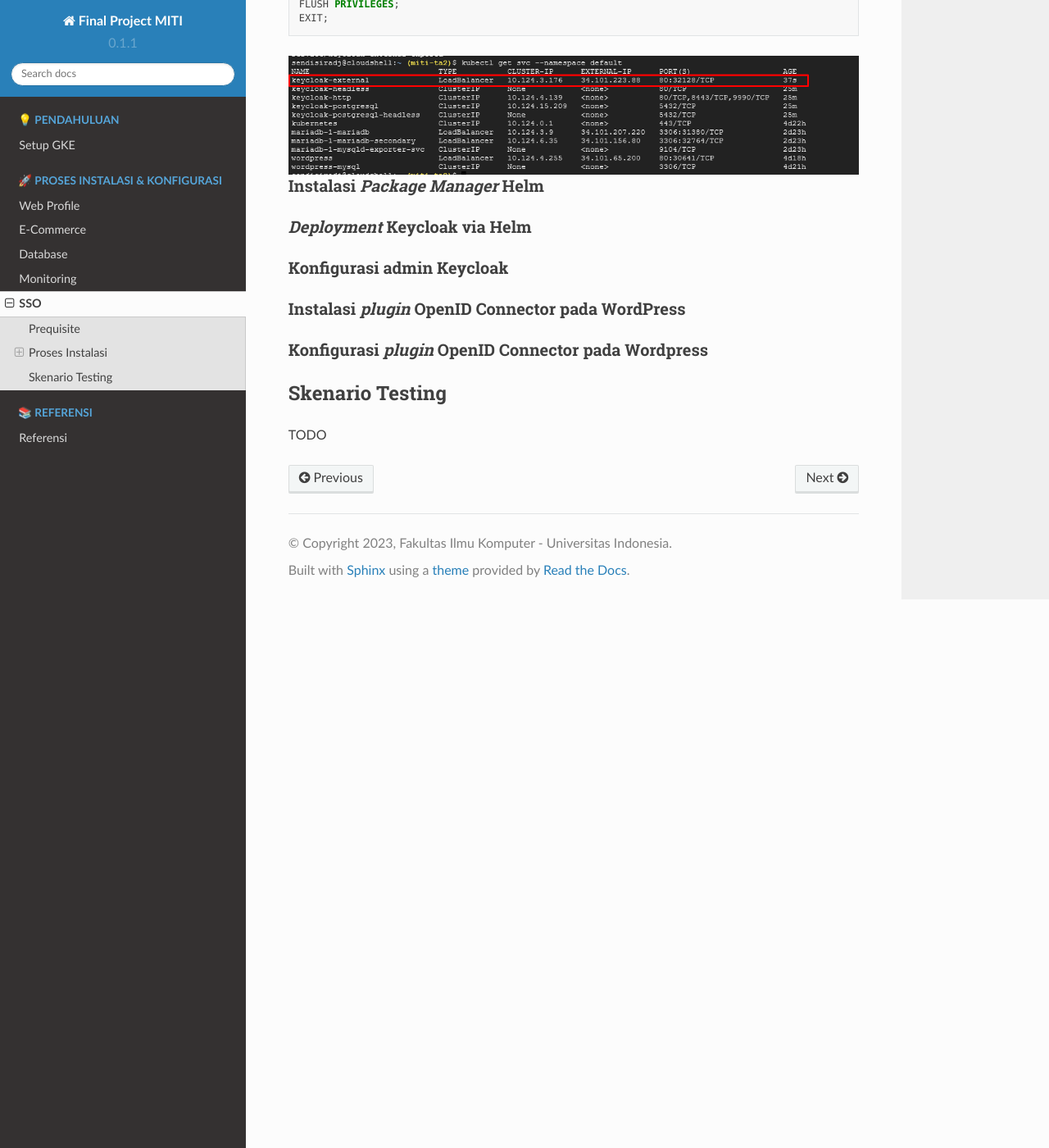
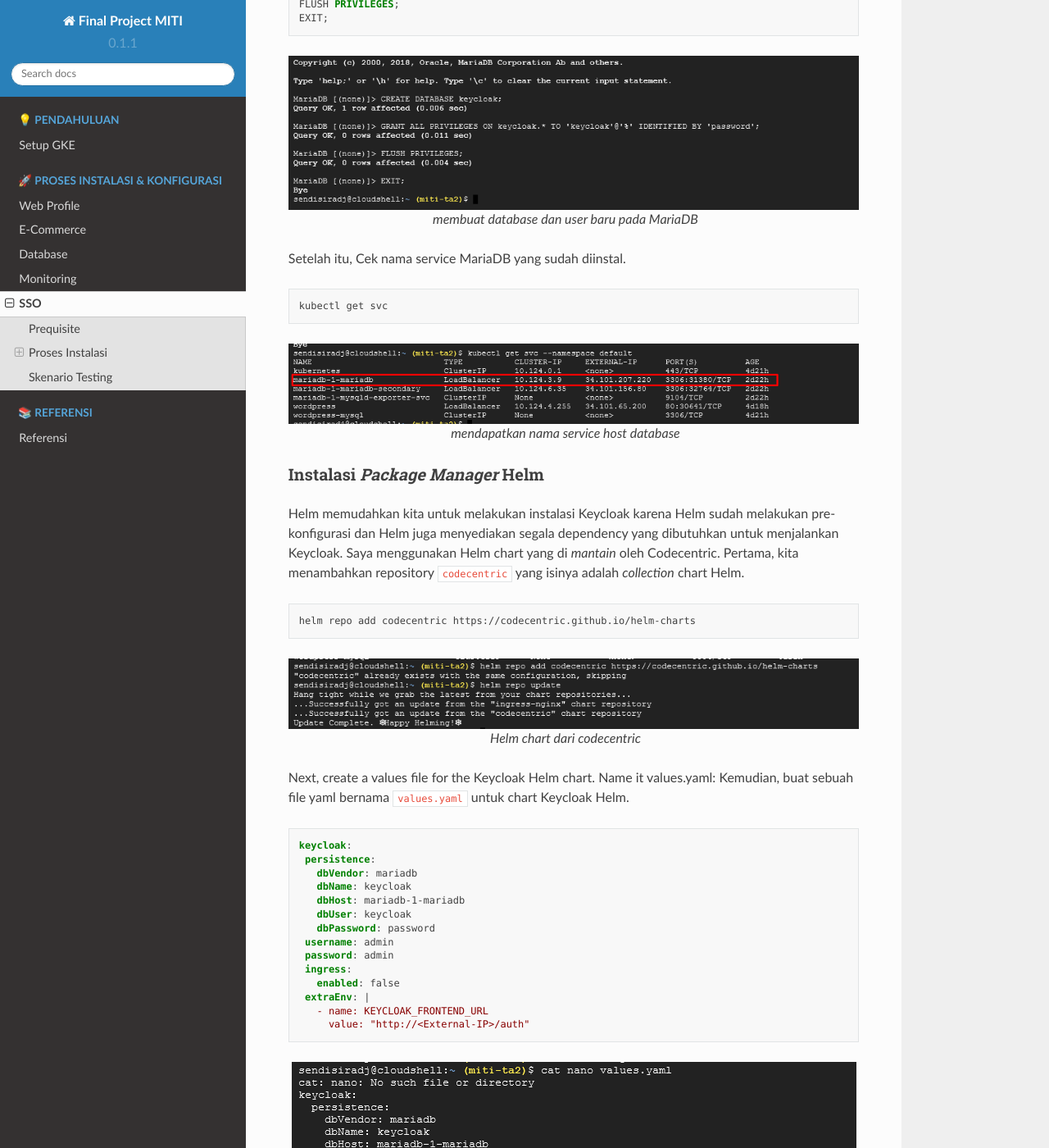
Before and after one commit to arizbw/deployment-miti, a Sphinx documentation site: the page built from docs/source/steps/SSO.rst, in a window 1280 px wide and 1400 px high, scrolled down 1407 px. Shown: the whole window at 82% size. Built offline with Sphinx 7.4.7 and the Read the Docs theme 2.0.0, drawn with Linux system fonts in a browser that asks for light colours; some of the changed text lies outside the part shown.

Commit message:
add: steps in sso

```diff
--- a/docs/source/steps/SSO.rst
+++ b/docs/source/steps/SSO.rst
@@ -40,7 +40,7 @@ Berikut ini adalah detail dari langkah-langkah yang dilakukan untuk instalasi SS
 
 Mempersiapkan *Database*
 ~~~~~~~~~~~~~~~~~~~~~~~~~~~~
-Pada kluster ini sudah terinstall host database dari MariaDB. Saya hanya perlu membuat database dan user keycloak di dalam host tersebut. Masuk ke dalam *console* MariaDB melalui terminal dan sambungkan MariaDB dengan menjalankan perintah :
+Pada kluster ini sudah terinstall host database dari MariaDB. Saya hanya perlu membuat database dan user Keycloak di dalam host tersebut. Masuk ke dalam *console* MariaDB melalui terminal dan sambungkan MariaDB dengan menjalankan perintah :
 
 .. code-block:: sql
 
@@ -49,23 +49,76 @@ Pada kluster ini sudah terinstall host database dari MariaDB. Saya hanya perlu m
    FLUSH PRIVILEGES;
    EXIT;
 
-.. figure:: ../assets/keycloak-images/keycloak-image20.png
+.. figure:: ../assets/keycloak-images/keycloak-image5.png
    :align: center
 
+   membuat database dan user baru pada MariaDB
+
+Setelah itu, Cek nama service MariaDB yang sudah diinstal.
+
+.. code-block:: bash
+
+   kubectl get svc
+
+.. figure:: ../assets/keycloak-images/keycloak-image10.png
+   :align: center
+
+   mendapatkan nama service host database
+
 Instalasi *Package Manager* Helm
-~~~~~~~~~~~~~~~~~~~~~~~~~~~~
+~~~~~~~~~~~~~~~~~~~~~~~~~~~~~~~~
+Helm memudahkan kita untuk melakukan instalasi Keycloak karena Helm sudah melakukan pre-konfigurasi dan Helm juga menyediakan segala dependency yang dibutuhkan untuk menjalankan Keycloak.
+Saya menggunakan Helm chart yang di `mantain` oleh Codecentric. Pertama, kita menambahkan repository ``codecentric`` yang isinya adalah `collection` chart Helm.
+
+.. code-block:: bash
+
+   helm repo add codecentric https://codecentric.github.io/helm-charts
+
+.. figure:: ../assets/keycloak-images/keycloak-image19.png
+   :align: center
+
+   Helm chart dari codecentric
+
+Next, create a values file for the Keycloak Helm chart. Name it values.yaml:
+Kemudian, buat sebuah file yaml bernama ``values.yaml`` untuk chart Keycloak Helm.
+
+.. code-block:: yaml
+
+ keycloak:
+  persistence:
+    dbVendor: mariadb
+    dbName: keycloak
+    dbHost: mariadb-1-mariadb
+    dbUser: keycloak
+    dbPassword: password
+  username: admin
+  password: admin
+  ingress:
+    enabled: false
+  extraEnv: |
+    - name: KEYCLOAK_FRONTEND_URL
+      value: "http://<External-IP>/auth"
+
+.. figure:: ../assets/keycloak-images/keycloak-image21.png
+   :align: center
+
+   isi values.yaml
+
+value <External-IP> akan diganti nanti. Untuk saat ini simpan ``values.yaml`` terlebih dahulu.
+
+
 
 *Deployment* Keycloak via Helm
-~~~~~~~~~~~~~~~~~~~~~~~~~~~~
+~~~~~~~~~~~~~~~~~~~~~~~~~~~~~~
 
 Konfigurasi admin Keycloak
-~~~~~~~~~~~~~~~~~~~~~~~~~~~~
+~~~~~~~~~~~~~~~~~~~~~~~~~~
 
 Instalasi *plugin* OpenID Connector pada WordPress
-~~~~~~~~~~~~~~~~~~~~~~~~~~~~
+~~~~~~~~~~~~~~~~~~~~~~~~~~~~~~~~~~~~~~~~~~~~~~~~~~
 
 Konfigurasi *plugin* OpenID Connector pada Wordpress
-~~~~~~~~~~~~~~~~~~~~~~~~~~~~
+~~~~~~~~~~~~~~~~~~~~~~~~~~~~~~~~~~~~~~~~~~~~~~~~~~~~
 
 Skenario Testing
 ----------------
```
Also changed, not shown: 11 other files.
